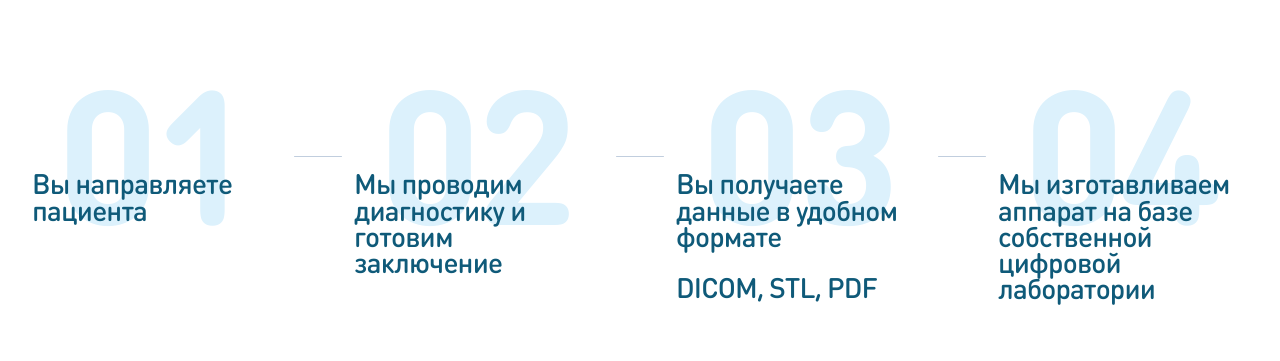
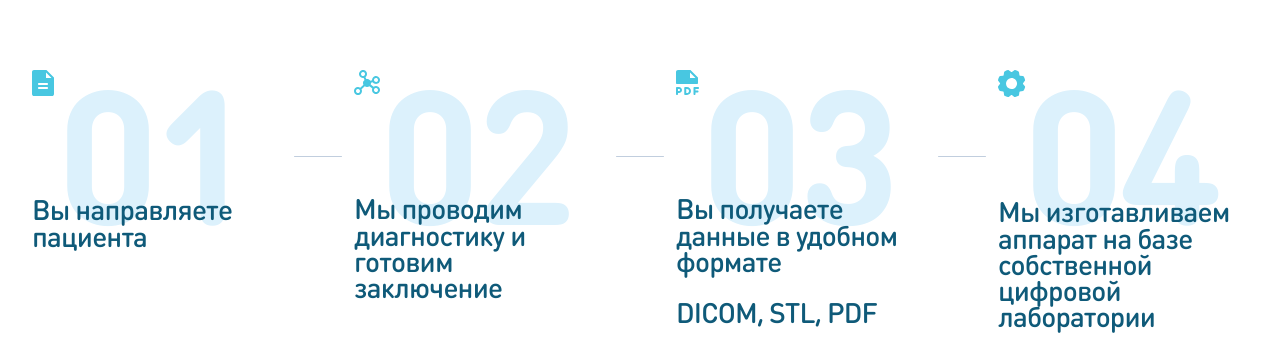
Before and after one commit to mksusha/atlas-map-section, a website built with Vite: page solutions.html in a window 1280 px wide. Shown: the part 722-1083 px from the top of the page. Built offline with nearby package versions, Linux system fonts and the light colour scheme.

Commit message:
Fixed SVG icons display issue on deploy by replacing <use> with <img>

```diff
--- a/solutions.html
+++ b/solutions.html
@@ -76,7 +76,8 @@
                     <span class="solution-number">01</span>
                     <div class="solution-icon">
                         <svg width="22" height="26" aria-hidden="true">
-                            <use href="assets/icons/doc1.svg" />
+                            <img src="assets/icons/doc1.svg" alt="Документ" />
+
                         </svg>
                     </div>
                     <h4 class="solution-title">Вы направляете пациента</h4>
@@ -90,7 +91,8 @@
                     <span class="solution-number">02</span>
                     <div class="solution-icon">
                         <svg width="22" height="26" aria-hidden="true">
-                            <use href="assets/icons/2.svg" />
+                            <img src="assets/icons/2.svg" alt="Документ" />
+
                         </svg>
                     </div>
                     <h4 class="solution-title">Мы проводим диагностику и готовим заключение</h4>
@@ -104,7 +106,7 @@
                     <span class="solution-number">03</span>
                     <div class="solution-icon">
                         <svg width="22" height="26" aria-hidden="true">
-                            <use href="assets/icons/3.svg" />
+                            <img src="assets/icons/3.svg" alt="Документ" />
                         </svg>
                     </div>
                     <h4 class="solution-title">
@@ -121,7 +123,7 @@
                     <span class="solution-number">04</span>
                     <div class="solution-icon">
                         <svg width="22" height="26" aria-hidden="true">
-                            <use href="assets/icons/4.svg" />
+                            <img src="assets/icons/4.svg" alt="Документ" />
                         </svg>
                     </div>
                     <h4 class="solution-title">
```
